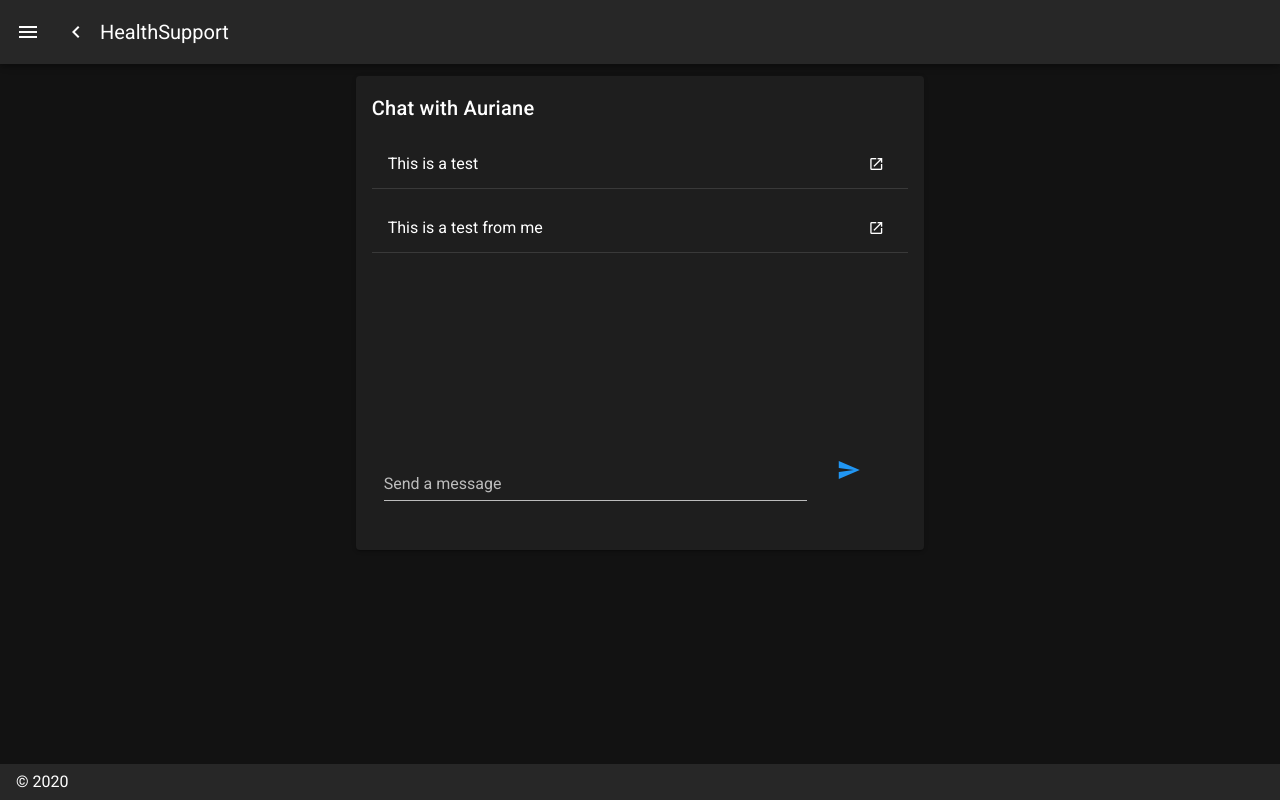
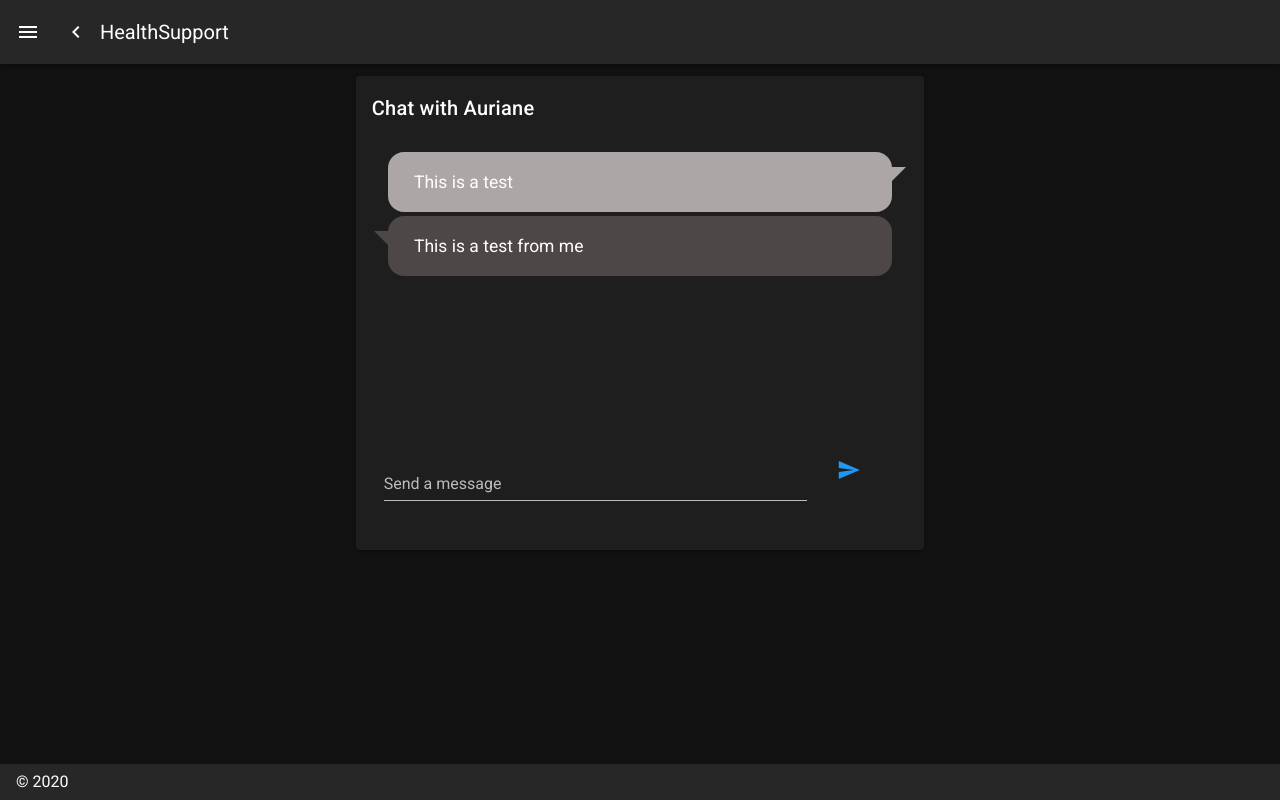
Before and after one commit to Redblueflame/HealthSupport-Frontend, a Nuxt app: page /chat in a window 1280 px wide. Built offline with nearby package versions, Linux system fonts and the light colour scheme.

Commit message:
textbubbles

```diff
--- a/pages/chat.vue
+++ b/pages/chat.vue
@@ -21,14 +21,8 @@
                         </v-list-item-title>
                       </v-list-item-content>
 
-                      <v-list-item-action>
-                        <v-icon small>
-                          mdi-open-in-new
-                        </v-icon>
-                      </v-list-item-action>
+
                     </v-list-item>
-
-                    <v-divider></v-divider>
                   </template>
                 </v-virtual-scroll>
               </v-row>
@@ -82,4 +76,54 @@ export default {
 
 <style scoped>
 
+.chatbubble-me{
+  position : left;
+  background: #4e4747;
+  padding: 1.125em 1.5em;
+	font-size: 1.25em;
+	border-radius: 1rem;
+}
+.chatbubble-me:after {
+	content: '';
+	position: absolute;
+	left: 0;
+	top: 50%;
+	width: 0;
+	height: 0;
+	border: 15px solid transparent;
+	border-right-color: #4e4747;
+	border-left: 0;
+  border-top: 0;
+	margin-top: -15px;
+	margin-left: 2px;
+}
+
+.chatbubble-other{
+  position : right;
+  background: #aca6a6;
+  padding: 1.125em 1.5em;
+	font-size: 1.25em;
+	border-radius: 1rem;
+}
+.chatbubble-other:after {
+	content: '';
+	position: absolute;
+	right: 0;
+	top: 50%;
+	width: 0;
+	height: 0;
+	border: 15px solid transparent;
+	border-left-color: #aca6a6;
+	border-right: 0;
+	border-top: 0;
+	margin-top: -15px;
+	margin-right: 2px;
+}
+
+
+
+
+
+
+
 </style>
```
